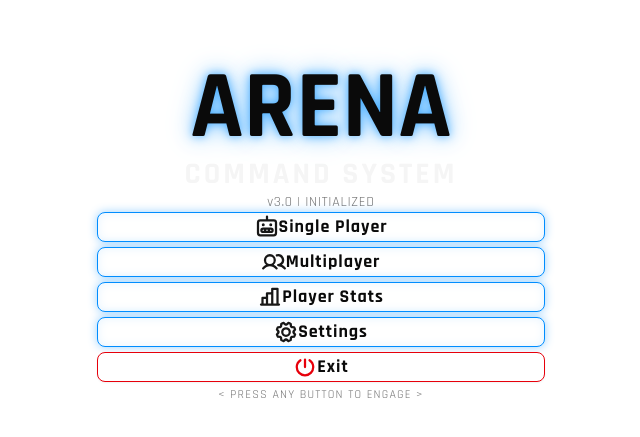
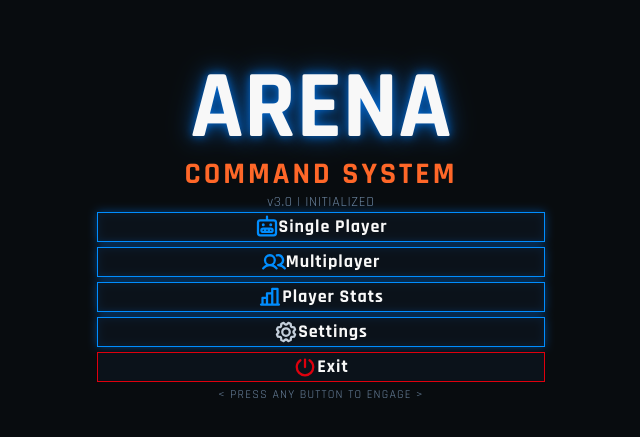
Before and after one commit to johndoe6345789/nexus-command, a React (Vite) app: page / in a window 1280 px wide. Shown: the part 169-606 px from the top of the page, without its empty margins (319-959 px from the left). Built offline with nearby package versions, Linux system fonts and the light colour scheme.

Commit message:
Generated by Spark: You might want to screenshot it, the background is white

```diff
--- a/src/main.css
+++ b/src/main.css
@@ -28,80 +28,9 @@
   }
 }
 
-/*
-  ---break---
-*/
-:root {
-  --radius: 0.625rem;
-  --background: oklch(1 0 0);
-  --foreground: oklch(0.145 0 0);
-  --card: oklch(1 0 0);
-  --card-foreground: oklch(0.145 0 0);
-  --popover: oklch(1 0 0);
-  --popover-foreground: oklch(0.145 0 0);
-  --primary: oklch(0.205 0 0);
-  --primary-foreground: oklch(0.985 0 0);
-  --secondary: oklch(0.97 0 0);
-  --secondary-foreground: oklch(0.205 0 0);
-  --muted: oklch(0.97 0 0);
-  --muted-foreground: oklch(0.556 0 0);
-  --accent: oklch(0.97 0 0);
-  --accent-foreground: oklch(0.205 0 0);
-  --destructive: oklch(0.577 0.245 27.325);
-  --border: oklch(0.922 0 0);
-  --input: oklch(0.922 0 0);
-  --ring: oklch(0.708 0 0);
-  --chart-1: oklch(0.646 0.222 41.116);
-  --chart-2: oklch(0.6 0.118 184.704);
-  --chart-3: oklch(0.398 0.07 227.392);
-  --chart-4: oklch(0.828 0.189 84.429);
-  --chart-5: oklch(0.769 0.188 70.08);
-  --sidebar: oklch(0.985 0 0);
-  --sidebar-foreground: oklch(0.145 0 0);
-  --sidebar-primary: oklch(0.205 0 0);
-  --sidebar-primary-foreground: oklch(0.985 0 0);
-  --sidebar-accent: oklch(0.97 0 0);
-  --sidebar-accent-foreground: oklch(0.205 0 0);
-  --sidebar-border: oklch(0.922 0 0);
-  --sidebar-ring: oklch(0.708 0 0);
-}
 
-/*
-  ---break---
-*/
-.dark {
-  --background: oklch(0.145 0 0);
-  --foreground: oklch(0.985 0 0);
-  --card: oklch(0.205 0 0);
-  --card-foreground: oklch(0.985 0 0);
-  --popover: oklch(0.205 0 0);
-  --popover-foreground: oklch(0.985 0 0);
-  --primary: oklch(0.922 0 0);
-  --primary-foreground: oklch(0.205 0 0);
-  --secondary: oklch(0.269 0 0);
-  --secondary-foreground: oklch(0.985 0 0);
-  --muted: oklch(0.269 0 0);
-  --muted-foreground: oklch(0.708 0 0);
-  --accent: oklch(0.269 0 0);
-  --accent-foreground: oklch(0.985 0 0);
-  --destructive: oklch(0.704 0.191 22.216);
-  --border: oklch(1 0 0 / 10%);
-  --input: oklch(1 0 0 / 15%);
-  --ring: oklch(0.556 0 0);
-  --chart-1: oklch(0.488 0.243 264.376);
-  --chart-2: oklch(0.696 0.17 162.48);
-  --chart-3: oklch(0.769 0.188 70.08);
-  --chart-4: oklch(0.627 0.265 303.9);
-  --chart-5: oklch(0.645 0.246 16.439);
-  --sidebar: oklch(0.205 0 0);
-  --sidebar-foreground: oklch(0.985 0 0);
-  --sidebar-primary: oklch(0.488 0.243 264.376);
-  --sidebar-primary-foreground: oklch(0.985 0 0);
-  --sidebar-accent: oklch(0.269 0 0);
-  --sidebar-accent-foreground: oklch(0.985 0 0);
-  --sidebar-border: oklch(1 0 0 / 10%);
-  --sidebar-ring: oklch(0.556 0 0);
-}
+
+
 
 /*
   ---break---
```
